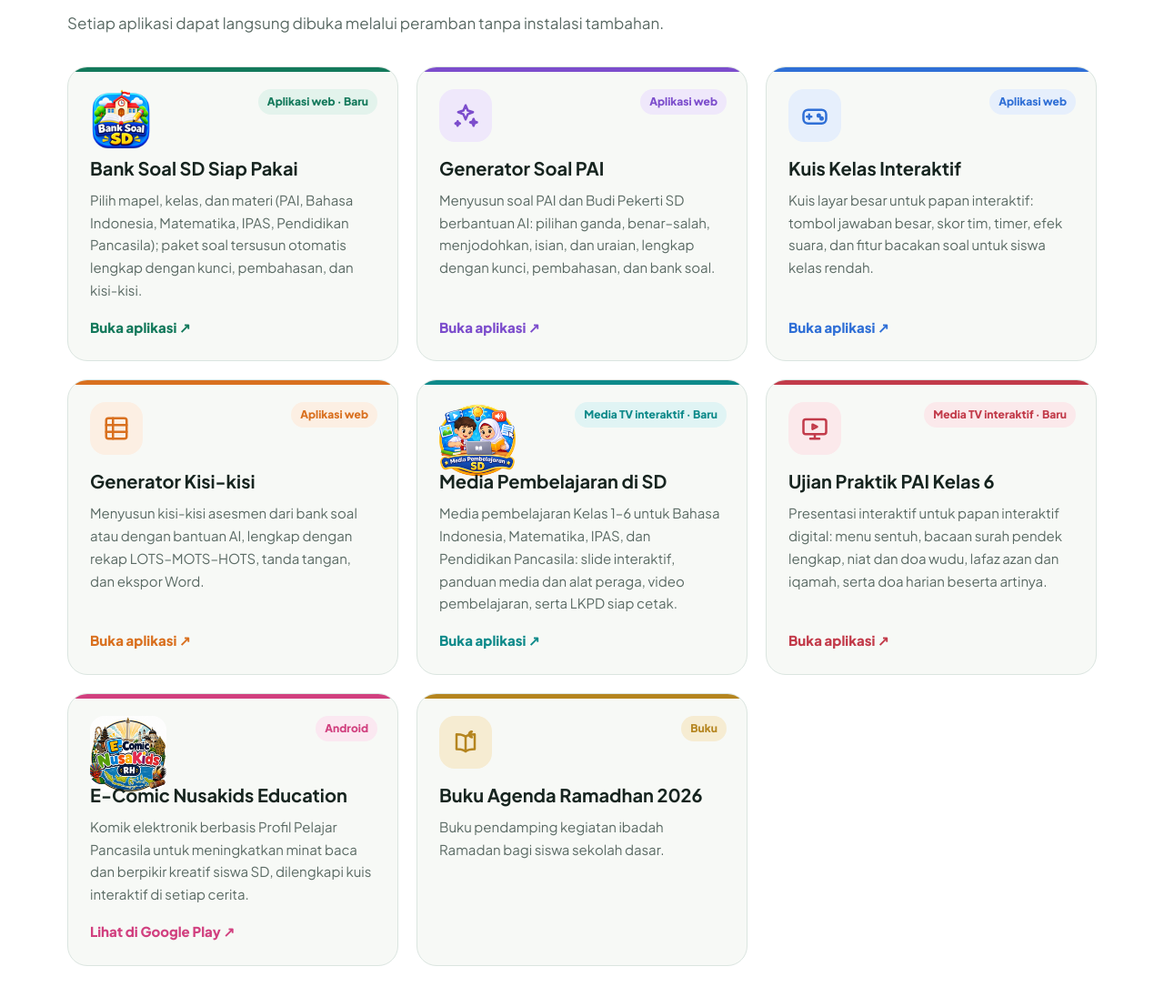
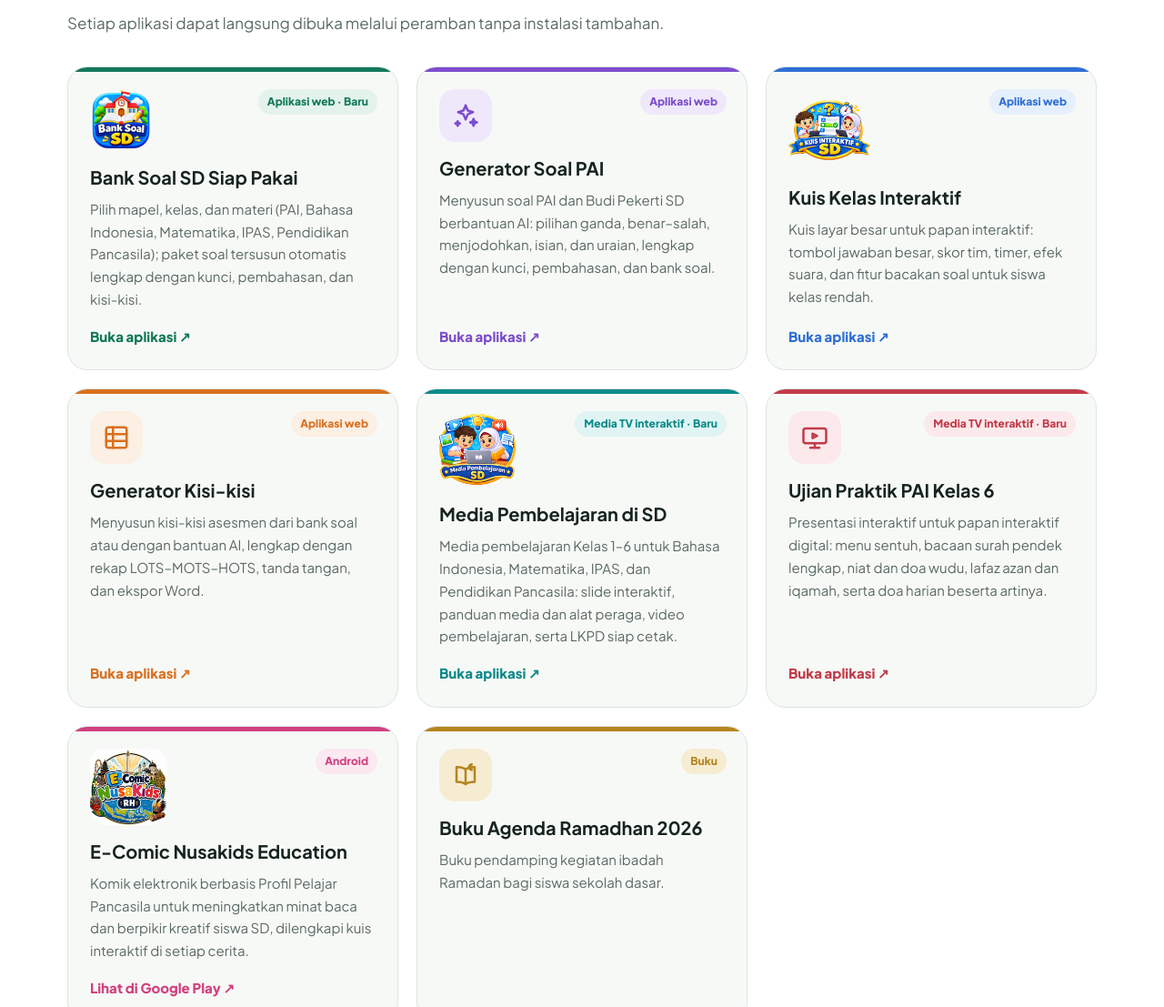
Before and after one commit to rudihartono91/rudihartono91.github.io, a plain HTML site: page index.html in a window 1280 px wide. Shown: the part 2452-3559 px from the top of the page at 91% size. Drawn offline with Linux system fonts and the light colour scheme.

Commit message:
Kuis Kelas: ikon aplikasi baru; rapikan ukuran ikon gambar di kartu beranda
Co-Authored-By: Claude Opus 5.5 <noreply@anthropic.com>
Claude-Session: https://claude.ai/code/session_01GhxNiCtxCc5i3XeBmQiSYS

```diff
--- a/index.html
+++ b/index.html
@@ -205,7 +205,7 @@ footer{text-align:center;color:var(--abu);font-size:14px;padding:34px 20px 44px}
     <div class="grid">
       <a class="card reveal" style="--a:#13795b;--t:#e3f3ec" href="bank-soal/">
         <span class="tag">Aplikasi web · Baru</span>
-        <div class="ic" style="background:none;padding:0"><img src="bank-soal/img/ikon-96.png" alt="Ikon Bank Soal SD" style="width:68px;height:68px;border-radius:16px"></div>
+        <div class="ic" style="background:none;padding:0;width:auto;height:auto;justify-content:start"><img src="bank-soal/img/ikon-96.png" alt="Ikon Bank Soal SD" style="width:68px;height:68px;border-radius:16px"></div>
         <h3>Bank Soal SD Siap Pakai</h3>
         <p>Pilih mapel, kelas, dan materi (PAI, Bahasa Indonesia, Matematika, IPAS, Pendidikan Pancasila); paket soal tersusun otomatis lengkap dengan kunci, pembahasan, dan kisi-kisi.</p>
         <span class="go">Buka aplikasi ↗</span>
@@ -219,7 +219,7 @@ footer{text-align:center;color:var(--abu);font-size:14px;padding:34px 20px 44px}
       </a>
       <a class="card reveal" style="--a:#2f6fd6;--t:#e6effc" href="kuis-pid/">
         <span class="tag">Aplikasi web</span>
-        <div class="ic"><svg viewBox="0 0 24 24" fill="none" stroke="currentColor" stroke-width="2" stroke-linecap="round" stroke-linejoin="round" aria-hidden="true"><rect x="2" y="7" width="20" height="12" rx="4"/><path d="M7 11v4M5 13h4"/><circle cx="15.5" cy="12" r="1"/><circle cx="18" cy="14.5" r="1"/></svg></div>
+        <div class="ic" style="background:none;padding:0;width:auto;height:auto;justify-content:start"><img src="kuis-pid/ikon-160.png" alt="Ikon Kuis Interaktif SD" style="width:90px;height:90px;object-fit:contain"></div>
         <h3>Kuis Kelas Interaktif</h3>
         <p>Kuis layar besar untuk papan interaktif: tombol jawaban besar, skor tim, timer, efek suara, dan fitur bacakan soal untuk siswa kelas rendah.</p>
         <span class="go">Buka aplikasi ↗</span>
@@ -233,7 +233,7 @@ footer{text-align:center;color:var(--abu);font-size:14px;padding:34px 20px 44px}
       </a>
       <a class="card reveal" style="--a:#0e8a8a;--t:#e0f4f4" href="kelas-interaktif/">
         <span class="tag">Media TV interaktif · Baru</span>
-        <div class="ic" style="background:none;padding:0"><img src="kelas-interaktif/ikon-160.png" alt="Ikon Media Pembelajaran SD" style="width:84px;height:84px;object-fit:contain"></div>
+        <div class="ic" style="background:none;padding:0;width:auto;height:auto;justify-content:start"><img src="kelas-interaktif/ikon-160.png" alt="Ikon Media Pembelajaran SD" style="width:84px;height:84px;object-fit:contain"></div>
         <h3>Media Pembelajaran di SD</h3>
         <p>Media pembelajaran Kelas 1–6 untuk Bahasa Indonesia, Matematika, IPAS, dan Pendidikan Pancasila: slide interaktif, panduan media dan alat peraga, video pembelajaran, serta LKPD siap cetak.</p>
         <span class="go">Buka aplikasi ↗</span>
@@ -247,7 +247,7 @@ footer{text-align:center;color:var(--abu);font-size:14px;padding:34px 20px 44px}
       </a>
       <a class="card reveal" style="--a:#d1407f;--t:#fbe8f1" href="https://play.google.com/store/search?q=E-Comic%20Nusakids%20Education&c=apps" target="_blank" rel="noopener">
         <span class="tag">Android</span>
-        <div class="ic" style="background:none;padding:0"><img src="img/ecomic-ikon.png" alt="Ikon E-Comic NusaKids" style="width:84px;height:84px;border-radius:16px;background:#fff"></div>
+        <div class="ic" style="background:none;padding:0;width:auto;height:auto;justify-content:start"><img src="img/ecomic-ikon.png" alt="Ikon E-Comic NusaKids" style="width:84px;height:84px;border-radius:16px;background:#fff"></div>
         <h3>E-Comic Nusakids Education</h3>
         <p>Komik elektronik berbasis Profil Pelajar Pancasila untuk meningkatkan minat baca dan berpikir kreatif siswa SD, dilengkapi kuis interaktif di setiap cerita.</p>
         <span class="go">Lihat di Google Play ↗</span>
```
Also changed, not shown: kuis-pid/index.html (+3 -2 lines), kuis-pid/ikon-160.png (added), kuis-pid/ikon-192.png (added), kuis-pid/ikon-48.png (added).
